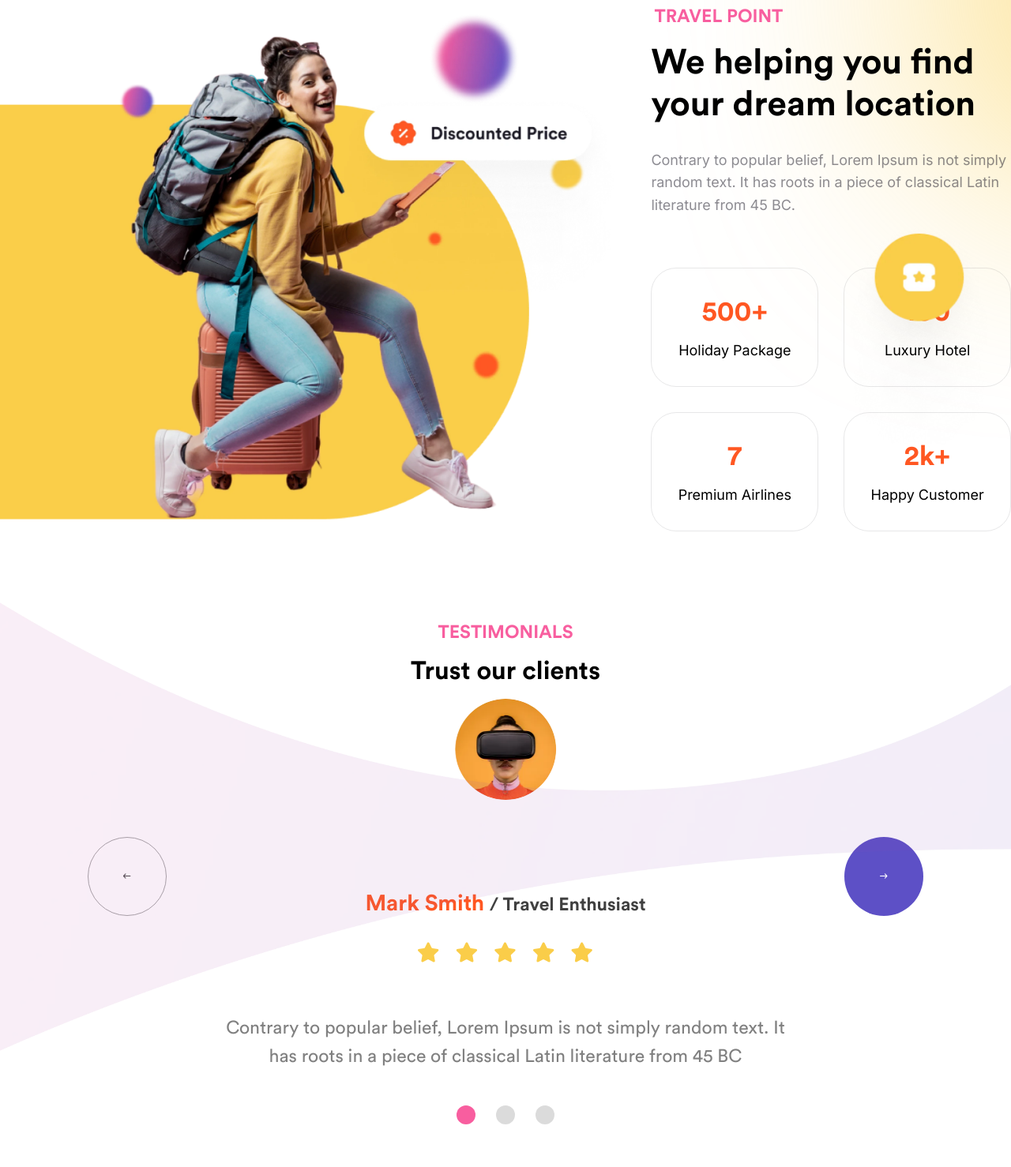
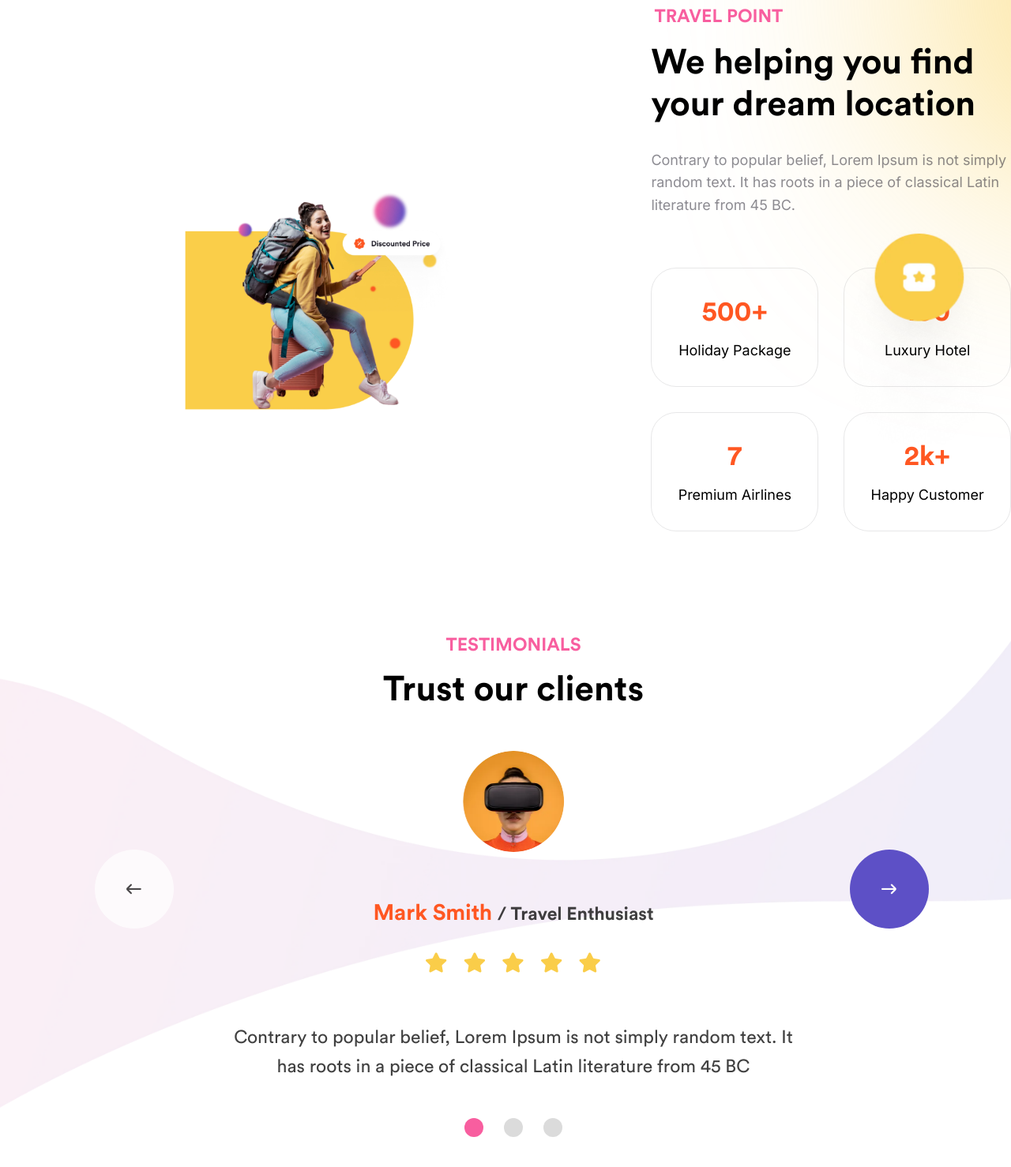
Before and after one commit to jtg-inductions-fe/FE-Assignment-1-Sushant-Gupta-UID00820-2026, a website built with Vite: page index.html in a window 1280 px wide. Shown: the part 1290-2768 px from the top of the page at 79% size. Built offline with nearby package versions, Linux system fonts and the light colour scheme; files whose address does not match are found by name.

Commit message:
[SG_A1_05]: Implemented testimonial section for all screens.

```diff
--- a/src/styles/layouts/_about.scss
+++ b/src/styles/layouts/_about.scss
@@ -11,6 +11,19 @@
             max-width: abs.rem(900);
             height: abs.rem(766);
             padding-block: abs.rem(8) abs.rem(64);
+        }
+
+        @include abs.tablet-screen {
+            height: abs.rem(819.435);
+        }
+
+        @include abs.desktop-screen {
+            scale: 0.43;
+            margin-bottom: abs.rem(64);
+            margin-top: auto;
+            padding-top: abs.rem(8);
+            top: 14.5%;
+            right: -21%;
         }
     }
 
--- a/src/styles/layouts/_testimonials.scss
+++ b/src/styles/layouts/_testimonials.scss
@@ -20,6 +20,18 @@
         background: url('/assets/images/testimonial-bg.webp') no-repeat center /
             cover;
         opacity: 0.1;
+        z-index: -1;
+
+        @include abs.tablet-screen {
+            background-position: 0% 45.5%;
+        }
+
+        @include abs.desktop-screen {
+            background: url('/assets/images/testimonial-bg-2.webp') no-repeat
+                center / cover;
+            background-position: 0 32.5%;
+            opacity: 1;
+        }
     }
 
     &__image {
@@ -69,6 +81,14 @@
             $size: abs.rem(32),
             $weight: abs.get(abs.$font-weight, bold)
         );
+
+        @include abs.tablet-screen {
+            font-size: abs.rem(40);
+        }
+
+        @include abs.desktop-screen {
+            font-size: abs.rem(44);
+        }
     }
 
     &__author {
@@ -92,7 +112,8 @@
         gap: abs.rem(64);
 
         @include abs.tablet-screen {
-            padding-top: abs.rem(16);
+            padding-top: abs.rem(52);
+            gap: abs.rem(60);
         }
     }
 
@@ -100,9 +121,10 @@
         width: 89%;
         padding-top: abs.rem(32);
         font-size: abs.rem(18);
-        color: gray;
+        color: theme.$text-primary-color;
         line-height: 1.6;
         text-align: center;
+        opacity: 0.75;
 
         @include abs.tablet-screen {
             width: 83%;
@@ -118,7 +140,7 @@
         gap: abs.rem(32);
 
         @include abs.tablet-screen {
-            padding-top: 50px;
+            padding-top: abs.rem(0);
             gap: abs.rem(30);
         }
     }
@@ -146,14 +168,16 @@
     }
 
     @include abs.tablet-screen {
+        margin-top: abs.rem(-36);
+
         &::after {
             display: block;
         }
     }
 
     @include abs.desktop-screen {
-        height: abs.rem(949);
         padding-top: abs.rem(50);
+        margin-top: abs.rem(16);
 
         &::after {
             height: calc(100% - abs.rem(50));
@@ -188,6 +212,7 @@
     &__pagination {
         gap: abs.rem(20);
         height: abs.rem(20);
+        margin-bottom: abs.rem(10) !important;
 
         &__page {
             width: abs.rem(40);
@@ -205,8 +230,10 @@
                 height: abs.rem(20);
             }
         }
+    }
 
-        margin-bottom: abs.rem(10) !important;
+    &--loop {
+        transform: translate(abs.rem(10), 0);
     }
 
     @include abs.tablet-screen {
@@ -224,6 +251,7 @@
         top: 50%;
         width: abs.rem(100);
         height: abs.rem(100);
+        font-size: abs.rem(20);
     }
 
     &.splide__arrow--next.my-next {
@@ -232,6 +260,16 @@
         opacity: 1;
         right: abs.rem(15);
         bottom: abs.rem(14);
+
+        @include abs.tablet-screen {
+            top: 49%;
+            right: abs.rem(14);
+        }
+
+        @include abs.desktop-screen {
+            top: 50%;
+            right: abs.rem(18);
+        }
     }
 
     svg {
@@ -240,9 +278,17 @@
 
     &.splide__arrow--prev.my-prev {
         background-color: white;
-        border: abs.rem(1) solid gray;
         left: abs.rem(15);
         bottom: abs.rem(14);
+
+        @include abs.tablet-screen {
+            top: 49%;
+            left: abs.rem(14);
+        }
+
+        @include abs.desktop-screen {
+            top: 50%;
+        }
     }
 }
 
```
Also changed, not shown: public/assets/images/testimonial-bg-2.webp (added).
